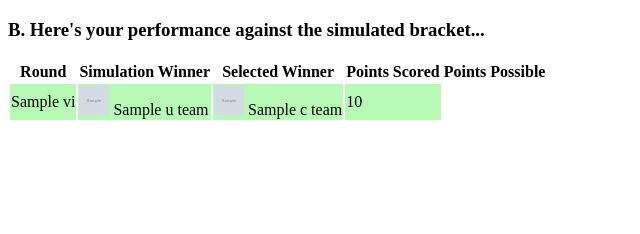
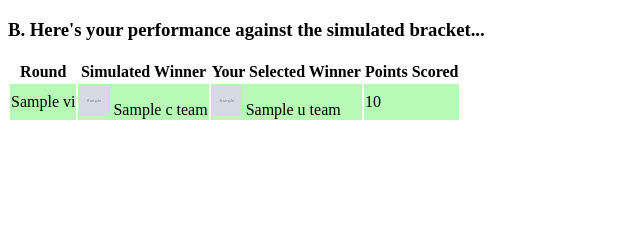
Before and after one commit to kevniu95/NCAA-Tournament-Modeler-Project, a Flask app: template app/templates/results.html in a window 1280 px wide. Shown: the part 289-523 px from the top of the page, without its empty margins (0-640 px from the left). Run offline with Flask 2, Linux system fonts and the light colour scheme; the template is opened without the code that fills it: most values are stand-ins (such as "Sample title", 1, 10 or a date in 2020); grey boxes marked "Sample" are stand-in pictures.

Commit message:
Flip user vs simulated columns in table - had them wrong

```diff
--- a/app/templates/results.html
+++ b/app/templates/results.html
@@ -40,18 +40,17 @@
 		<thead>
 		  <tr>
 			<th>Round</th>
-			<th>Simulation Winner</th>
-			<th>Selected Winner</th>
+			<th>Simulated Winner</th>
+			<th>Your Selected Winner</th>
 			<th>Points Scored</th>
-			<th>Points Possible</th>
 			</tr>
 		</thead>
 		<tbody>
 		  {% for i in vis_list %}
 			<tr>
 			  <td>{{ i.label }}</td>
+			  <td><img src = "{{ i.c_team.imgLink }}" height = 30 width = 30> {{ i.c_team.name }}</td>
 			  <td><img src = "{{ i.u_team.imgLink }}" height = 30 width = 30> {{ i.u_team.name }}</td>
-			  <td><img src = "{{ i.c_team.imgLink }}" height = 30 width = 30> {{ i.c_team.name }}</td>
 			  <td>{{ i.printScore }}</td>
 			  </tr>
 		  {% endfor %}
```
